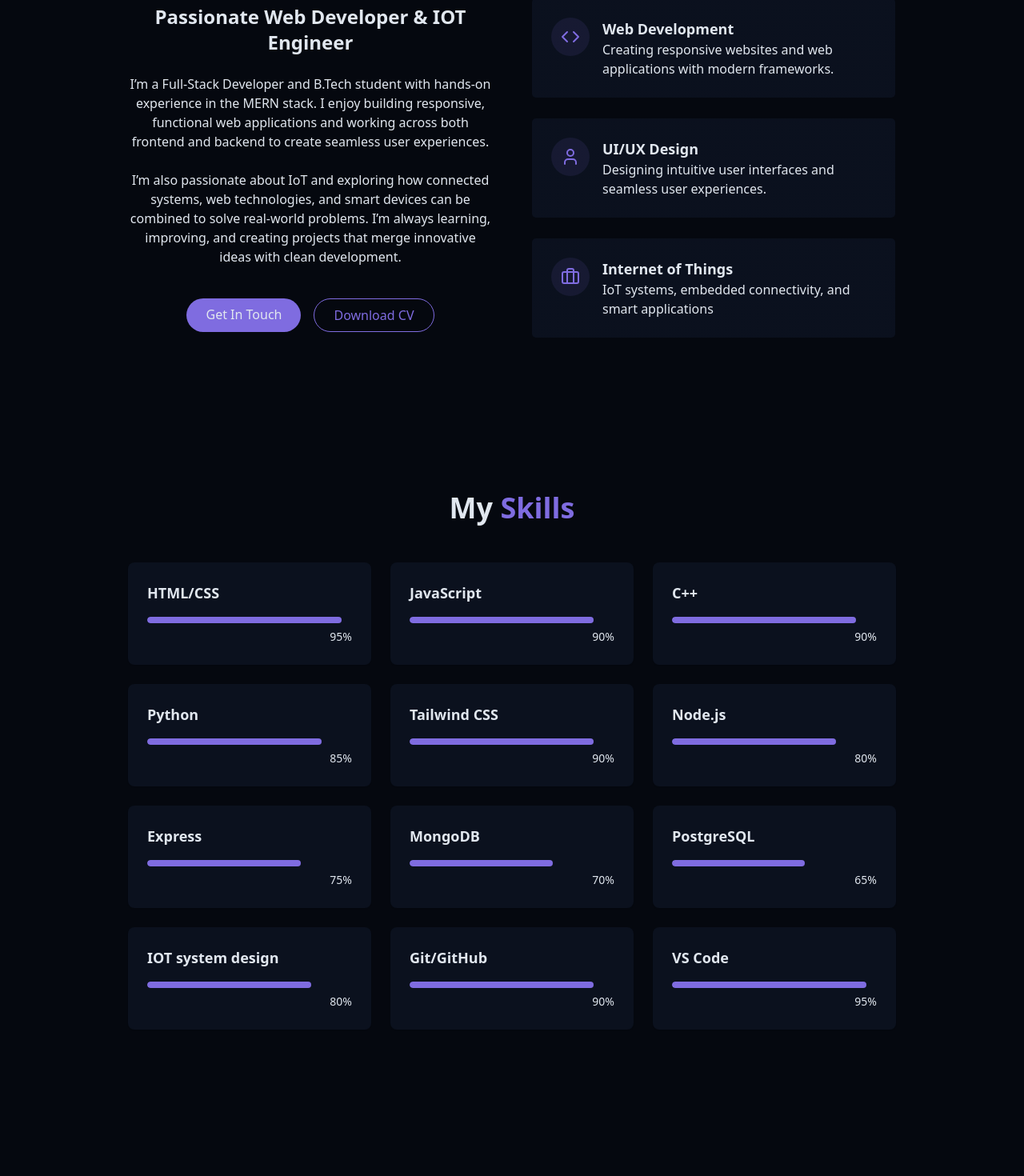
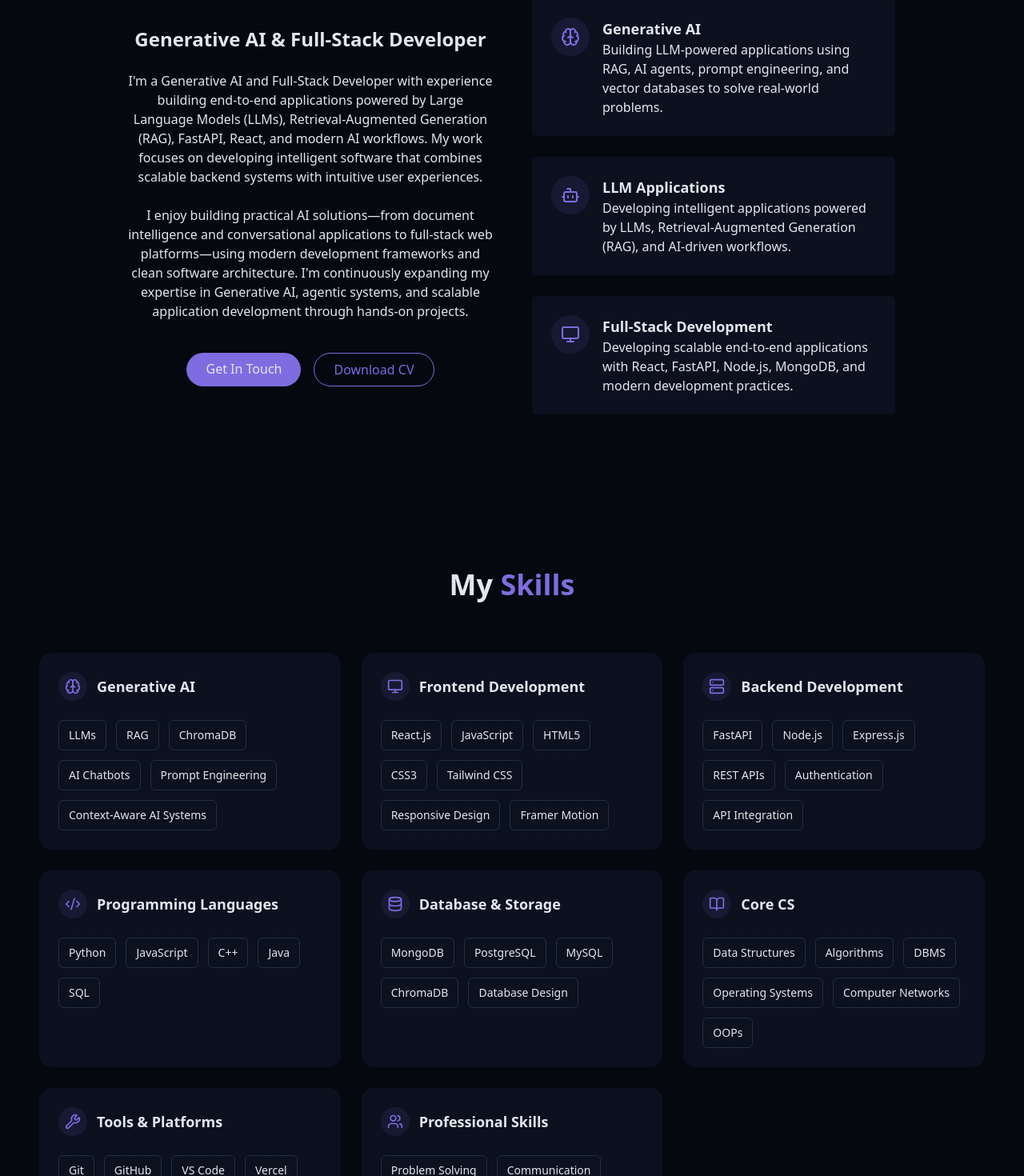
Before and after one commit to GarvitKhare07/Portfolio, a React (Vite) app: page / in a window 1280 px wide. Shown: the part 987-2457 px from the top of the page at 80% size. Built offline with nearby package versions, Linux system fonts and the light colour scheme.

Commit message:
skill and about

```diff
--- a/package.json
+++ b/package.json
@@ -18,6 +18,7 @@
     "react": "^19.2.0",
     "react-dom": "^19.2.0",
     "react-router-dom": "^7.10.0",
+    "react-type-animation": "^3.2.0",
     "tailwind-merge": "^3.4.0",
     "tailwindcss": "^4.1.17"
   },
--- a/src/components/AboutSection.jsx
+++ b/src/components/AboutSection.jsx
@@ -1,4 +1,12 @@
-import { Briefcase, Code, User } from "lucide-react";
+import { Briefcase, Code, User,Brain,
+  Sparkles,
+  Bot,
+  Database,
+  Wrench,
+  Users,
+  Monitor,
+  Server,
+  BookOpen, } from "lucide-react";
 
 export const AboutSection = () => {
   return (
@@ -12,18 +20,17 @@ export const AboutSection = () => {
         <div className="grid grid-cols-1 md:grid-cols-2 gap-12 items-center">
           <div className="space-y-6">
             <h3 className="text-2xl font-semibold">
-              Passionate Web Developer & IOT Engineer
+              Generative AI & Full-Stack Developer
             </h3>
 
             <p className="text-muted-foreground">
-              I’m a Full-Stack Developer and B.Tech student with hands-on experience in the MERN stack.
-              I enjoy building responsive, functional web applications and working across both frontend and backend to create seamless user experiences.
+              I'm a Generative AI and Full-Stack Developer with experience building end-to-end applications powered by Large Language Models (LLMs), Retrieval-Augmented Generation (RAG), FastAPI, React, and modern AI workflows. My work focuses on developing intelligent software that combines scalable backend systems with intuitive user experiences.
 
 
             </p>
 
             <p className="text-muted-foreground">
-              I’m also passionate about IoT and exploring how connected systems, web technologies, and smart devices can be combined to solve real-world problems. I’m always learning, improving, and creating projects that merge innovative ideas with clean development.
+              I enjoy building practical AI solutions—from document intelligence and conversational applications to full-stack web platforms—using modern development frameworks and clean software architecture. I'm continuously expanding my expertise in Generative AI, agentic systems, and scalable application development through hands-on projects.
             </p>
 
             <div className="flex flex-col sm:flex-row gap-4 pt-4 justify-center">
@@ -33,7 +40,7 @@ export const AboutSection = () => {
               </a>
 
               <a
-                href="https://drive.google.com/file/d/1pkMcn-uc9dUgrd-BuyT10OpVDLibFb3i/view?usp=sharing"
+                href="https://drive.google.com/file/d/1TNKPTGM2aP4CI229xECRgtHNsyxFOSUL/view?usp=sharing"
                 className="px-6 py-2 rounded-full border border-primary text-primary hover:bg-primary/10 transition-colors duration-300"
               >
                 Download CV
@@ -45,13 +52,12 @@ export const AboutSection = () => {
             <div className="gradient-border p-6 card-hover">
               <div className="flex items-start gap-4">
                 <div className="p-3 rounded-full bg-primary/10">
-                  <Code className="h-6 w-6 text-primary" />
+                  <Brain className="h-6 w-6 text-primary" />
                 </div>
                 <div className="text-left">
-                  <h4 className="font-semibold text-lg"> Web Development</h4>
+                  <h4 className="font-semibold text-lg"> Generative AI</h4>
                   <p className="text-muted-foreground">
-                    Creating responsive websites and web applications with
-                    modern frameworks.
+                    Building LLM-powered applications using RAG, AI agents, prompt engineering, and vector databases to solve real-world problems.
                   </p>
                 </div>
               </div>
@@ -59,13 +65,12 @@ export const AboutSection = () => {
             <div className="gradient-border p-6 card-hover">
               <div className="flex items-start gap-4">
                 <div className="p-3 rounded-full bg-primary/10">
-                  <User className="h-6 w-6 text-primary" />
+                  <Bot className="h-6 w-6 text-primary" />
                 </div>
                 <div className="text-left">
-                  <h4 className="font-semibold text-lg">UI/UX Design</h4>
+                  <h4 className="font-semibold text-lg">LLM Applications</h4>
                   <p className="text-muted-foreground">
-                    Designing intuitive user interfaces and seamless user
-                    experiences.
+                    Developing intelligent applications powered by LLMs, Retrieval-Augmented Generation (RAG), and AI-driven workflows.
                   </p>
                 </div>
               </div>
@@ -73,13 +78,13 @@ export const AboutSection = () => {
             <div className="gradient-border p-6 card-hover">
               <div className="flex items-start gap-4">
                 <div className="p-3 rounded-full bg-primary/10">
-                  <Briefcase className="h-6 w-6 text-primary" />
+                  <Monitor className="h-6 w-6 text-primary" />
                 </div>
 
                 <div className="text-left">
-                  <h4 className="font-semibold text-lg">Internet of Things</h4>
+                  <h4 className="font-semibold text-lg">Full-Stack Development</h4>
                   <p className="text-muted-foreground">
-                    IoT systems, embedded connectivity, and smart applications
+                    Developing scalable end-to-end applications with React, FastAPI, Node.js, MongoDB, and modern development practices.
                   </p>
                 </div>
               </div>
--- a/src/components/HeroSection.jsx
+++ b/src/components/HeroSection.jsx
@@ -1,4 +1,5 @@
 import { ArrowDown } from "lucide-react";
+import { TypeAnimation } from "react-type-animation";
 
 export const HeroSection = () => {
   return (
@@ -9,25 +10,28 @@ export const HeroSection = () => {
       <div className="container max-w-4xl mx-auto text-center z-10">
         <div className="space-y-6">
           <h1 className="text-4xl md:text-6xl font-bold tracking-tight">
-            <span className="opacity-0 animate-fade-in"> Hi, I'm</span>
-            <span className="text-primary opacity-0 animate-fade-in-delay-1">
-              {" "}
-              Garvit
-            </span>
-            <span className="text-gradient ml-2 opacity-0 animate-fade-in-delay-2">
-              {" "}
-              Khare
-            </span>
-          </h1>
-          <p className="text-lg md:text-xl text-muted-foreground max-2-2xl mx-auto opacity-0 animate-fade-in-delay-3">
-            I’m  a Full-Stack Developer and B.Tech student working with the MERN stack. I build clean, scalable web apps and explore how web and IoT come together to create smart experiences.
-          </p>
+  <span>Hi, I'm </span>
 
-          <div className="pt-4 opacity-0 animate-fade-in-delay-4">
+  <span className="text-primary">
+    <TypeAnimation
+      sequence={[
+        "Garvit Khare .",
+        2000,
+      ]}
+      wrapper="span"
+      speed={30}
+      repeat={0}
+      cursor={true}
+    />
+  </span>
+</h1>
+
+
+          {/* <div className="pt-4 opacity-0 animate-fade-in-delay-4">
             <a href="#projects" className="cosmic-button">
               View My Work
             </a>
-          </div>
+          </div> */}
         </div>
       </div>
 
--- a/src/components/SkillsSection.jsx
+++ b/src/components/SkillsSection.jsx
@@ -1,55 +1,149 @@
-// import { useState } from "react";
-// import { cn } from "@/lib/utils";
-// // No categories – all skills shown together
+import {
+  Brain,
+  Monitor,
+  Server,
+  Database,
+  Code2,
+  Wrench,
+  BookOpen,
+  Users,
+} from "lucide-react";
 
-const skills = [
-  { name: "HTML/CSS", level: 95 },
-  { name: "JavaScript", level: 90 },
-  { name: "C++", level: 90 },
-  { name: "Python", level: 85 },
-  { name: "Tailwind CSS", level: 90 },
-  { name: "Node.js", level: 80 },
-  { name: "Express", level: 75 },
-  { name: "MongoDB", level: 70 },
-  { name: "PostgreSQL", level: 65 },
-  { name: "IOT system design", level: 80 },
-  { name: "Git/GitHub", level: 90 },
-  { name: "VS Code", level: 95 },
+const skillCategories = [
+  {
+    title: "Generative AI",
+    icon: Brain,
+    skills: [
+      "LLMs",
+      "RAG",
+      "ChromaDB",
+      "AI Chatbots",
+      "Prompt Engineering",
+      "Context-Aware AI Systems"
+
+    ],
+  },
+  {
+    title: "Frontend Development",
+    icon: Monitor,
+    skills: [
+      "React.js",
+      "JavaScript",
+      "HTML5",
+      "CSS3",
+      "Tailwind CSS",
+      "Responsive Design",
+      "Framer Motion",
+    ],
+  },
+  {
+    title: "Backend Development",
+    icon: Server,
+    skills: [
+      "FastAPI",
+      "Node.js",
+      "Express.js",
+      "REST APIs",
+      "Authentication",
+      "API Integration",
+    ],
+  },
+  {
+    title: "Programming Languages",
+    icon: Code2,
+    skills: ["Python", "JavaScript", "C++", "Java", "SQL"],
+  },
+  {
+    title: "Database & Storage",
+    icon: Database,
+    skills: [
+      "MongoDB",
+      "PostgreSQL",
+      "MySQL",
+      "ChromaDB",
+      "Database Design",
+    ],
+  },
+  {
+    title: "Core CS",
+    icon: BookOpen,
+    skills: [
+      "Data Structures",
+      "Algorithms",
+      "DBMS",
+      "Operating Systems",
+
+      "Computer Networks",
+      "OOPs",
+    ],
+  },
+  {
+    title: "Tools & Platforms",
+    icon: Wrench,
+    skills: [
+      "Git",
+      "GitHub",
+      "VS Code",
+      "Vercel"
+    ],
+  },
+
+  {
+    title: "Professional Skills",
+    icon: Users,
+    skills: [
+      "Problem Solving",
+      "Communication",
+      "Team Collaboration",
+      "Leadership",
+      "Project Ownership",
+    ],
+  },
 ];
 
 export const SkillsSection = () => {
   return (
-    <section id="skills" className="py-24 px-4 relative bg-secondary/30">
-      <div className="container mx-auto max-w-5xl">
-        <h2 className="text-3xl md:text-4xl font-bold mb-12 text-center">
-          My <span className="text-primary"> Skills</span>
+    <section
+      id="skills"
+      className="py-24 px-4 relative bg-secondary/30"
+    >
+      <div className="container mx-auto max-w-7xl">
+        <h2 className="text-3xl md:text-4xl font-bold text-center mb-16">
+          My <span className="text-primary">Skills</span>
         </h2>
 
-        {/* All skills directly, no category filter */}
-        <div className="grid grid-cols-1 sm:grid-cols-2 lg:grid-cols-3 gap-6">
-          {skills.map((skill, key) => (
+        <div className="grid gap-6 md:grid-cols-2 xl:grid-cols-3">
+          {skillCategories.map((category) => {
+            const Icon = category.icon;
+
+            return (
               <div
-              key={key}
-              className="bg-card p-6 rounded-lg shadow-xs card-hover"
+                key={category.title}
+                className="gradient-border p-6 rounded-2xl card-hover"
               >
-              <div className="text-left mb-4">
-                <h3 className="font-semibold text-lg">{skill.name}</h3>
+                <div className="flex items-center gap-3 mb-6">
+                  <div className="p-2 rounded-full bg-primary/10">
+                    <Icon className="h-5 w-5 text-primary" />
                   </div>
 
-              <div className="w-full bg-secondary/50 h-2 rounded-full overflow-hidden">
-                <div
-                  className="bg-primary h-2 rounded-full origin-left animate-[grow_1.5s_ease-out]"
-                  style={{ width: `${skill.level}%` }}
-                />
+                  <h3 className="font-semibold text-lg">
+                    {category.title}
+                  </h3>
                 </div>
 
-              <div className="text-right mt-1">
-                <span className="text-sm text-muted-foreground">
-                  {skill.level}%
+                <div className="flex flex-wrap gap-3">
+                  {category.skills.map((skill) => (
+                    <span
+                      key={skill}
+                      className="px-3 py-2 rounded-md border border-border bg-card text-sm text-muted-foreground hover:border-primary hover:text-primary transition-all duration-300"
+                    >
+                      {skill}
                     </span>
+                  ))}
                 </div>
               </div>
-          ))}
+            );
+          })}
         </div>
       </div>
     </section>
```
Also changed, not shown: 1 other file (tests, documents, lock files or other folders). Lines whose indentation alone changed are shown as unchanged.
